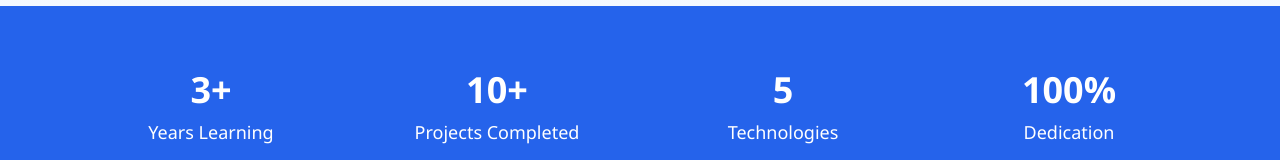
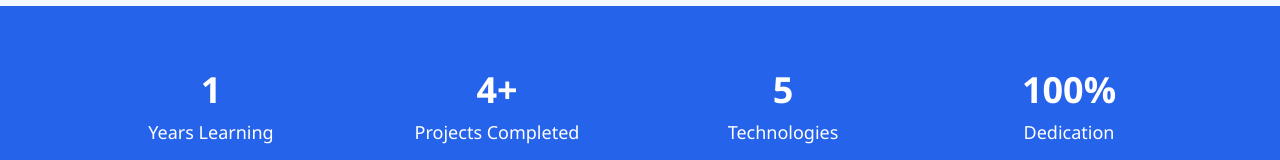
Before and after one commit to YasasSri2001/portfolio, a React (Create React App) app: page / in a window 1280 px wide. Shown: the part 592-752 px from the top of the page. Built offline with nearby package versions, Linux system fonts and the light colour scheme.

Commit message:
new update second

```diff
--- a/src/index.js
+++ b/src/index.js
@@ -1,4 +1,3 @@
-import { HashRouter as Router, Routes, Route } from "react-router-dom";
 import React from 'react';
 import ReactDOM from 'react-dom/client';
 import './styles.css';
--- a/src/pages/Home.jsx
+++ b/src/pages/Home.jsx
@@ -3,8 +3,8 @@ import { FaCode, FaMobileAlt, FaLaptopCode, FaBrain, FaArrowRight } from 'react-
 
 const Home = () => {
   const stats = [
-    { value: "3+", label: "Years Learning" },
-    { value: "10+", label: "Projects Completed" },
+    { value: "1", label: "Years Learning" },
+    { value: "4+", label: "Projects Completed" },
     { value: "5", label: "Technologies" },
     { value: "100%", label: "Dedication" }
   ];
```
